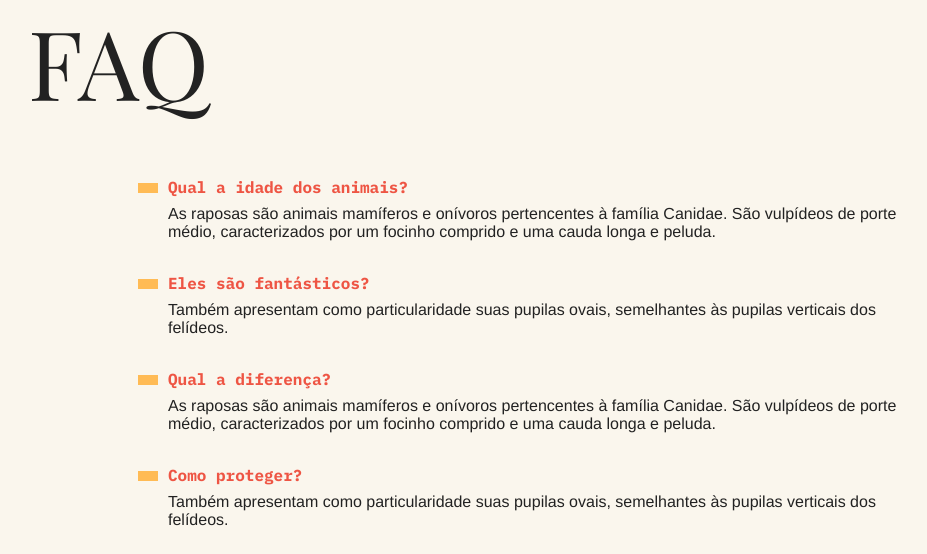
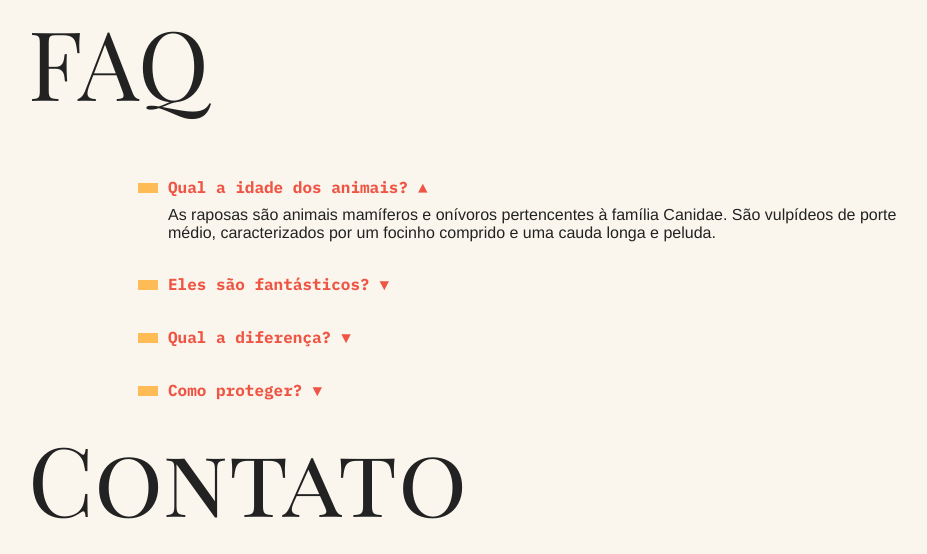
Before and after one commit to pedrohenmonteiro/animaisfantasticos, a plain HTML site: page index.html in a window 1280 px wide. Shown: the part 807-1361 px from the top of the page, without its empty margins (162-1089 px from the left). Drawn offline with Linux system fonts and the light colour scheme.

Commit message:
accordion list

```diff
--- a/css/style.css
+++ b/css/style.css
@@ -234,3 +234,33 @@ body {
     transform: translateX(0);
   }
 }
+
+.js-accordion dd {
+  display: none;
+}
+
+.js-accordion dt::after {
+  content: "▼";
+  margin-left: 10px;
+}
+
+.js-accordion dt.ativo::after {
+  content: "▲";
+  margin-left: 10px;
+}
+
+.js-accordion dd.ativo {
+  display: block;
+  animation: slideDown 0.5s forwards;
+}
+
+@keyframes slideDown {
+  from {
+    opacity: 0;
+    max-height: 0;
+  }
+  to {
+    opacity: 1;
+    max-height: 200px;
+  }
+}
--- a/index.html
+++ b/index.html
@@ -87,7 +87,7 @@
 
   <section class="grid-section faq">
     <h1 class="titulo">FAQ</h1>
-    <dl class="faq-lista">
+    <dl class="faq-lista js-accordion">
       <dt>Qual a idade dos animais?</dt>
       <dd>As raposas são animais mamíferos e onívoros pertencentes à família Canidae. São vulpídeos de porte médio, caracterizados por um focinho comprido e uma cauda longa e peluda.</dd>
       <dt>Eles são fantásticos?</dt>
--- a/script.js
+++ b/script.js
@@ -1,3 +1,4 @@
+function initTabNav() {
   const tabMenu = document.querySelectorAll(".js-tabmenu li");
   const tabContent = document.querySelectorAll(".js-tabcontent section");
 
@@ -15,3 +16,22 @@ if (tabMenu.length && tabContent.length) {
       });
     });
   }
+}
+initTabNav();
+
+function initAccordion() {
+  const accordionList = document.querySelectorAll(".js-accordion dt");
+  if (accordionList.length) {
+    accordionList[0].classList.add("ativo");
+    accordionList[0].nextElementSibling.classList.add("ativo");
+    function activeAccordion() {
+      this.classList.toggle("ativo");
+      this.nextElementSibling.classList.toggle("ativo");
+    }
+
+    accordionList.forEach((item) => {
+      item.addEventListener("click", activeAccordion);
+    });
+  }
+}
+initAccordion();
```
Lines whose indentation alone changed are shown as unchanged.
